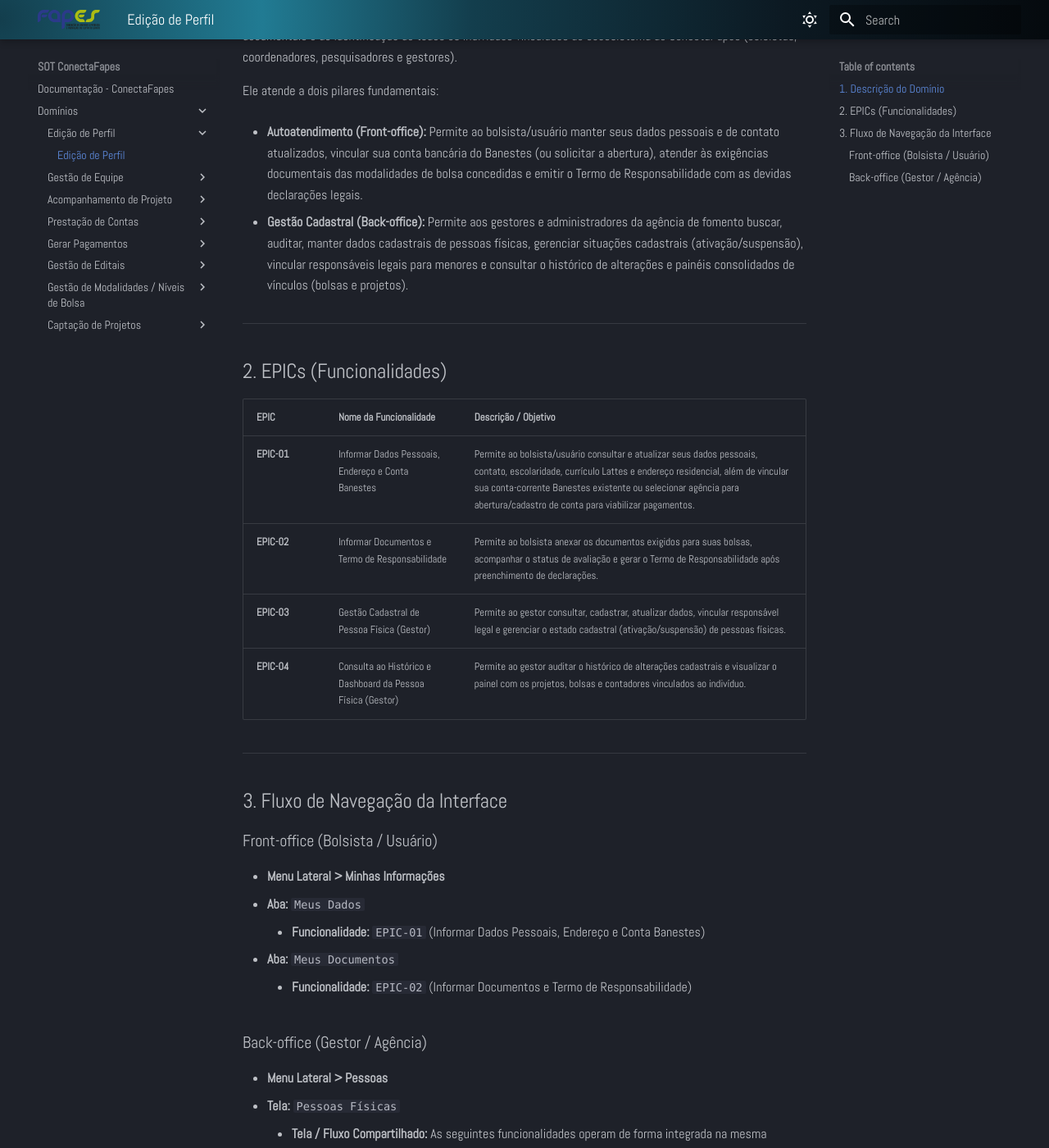
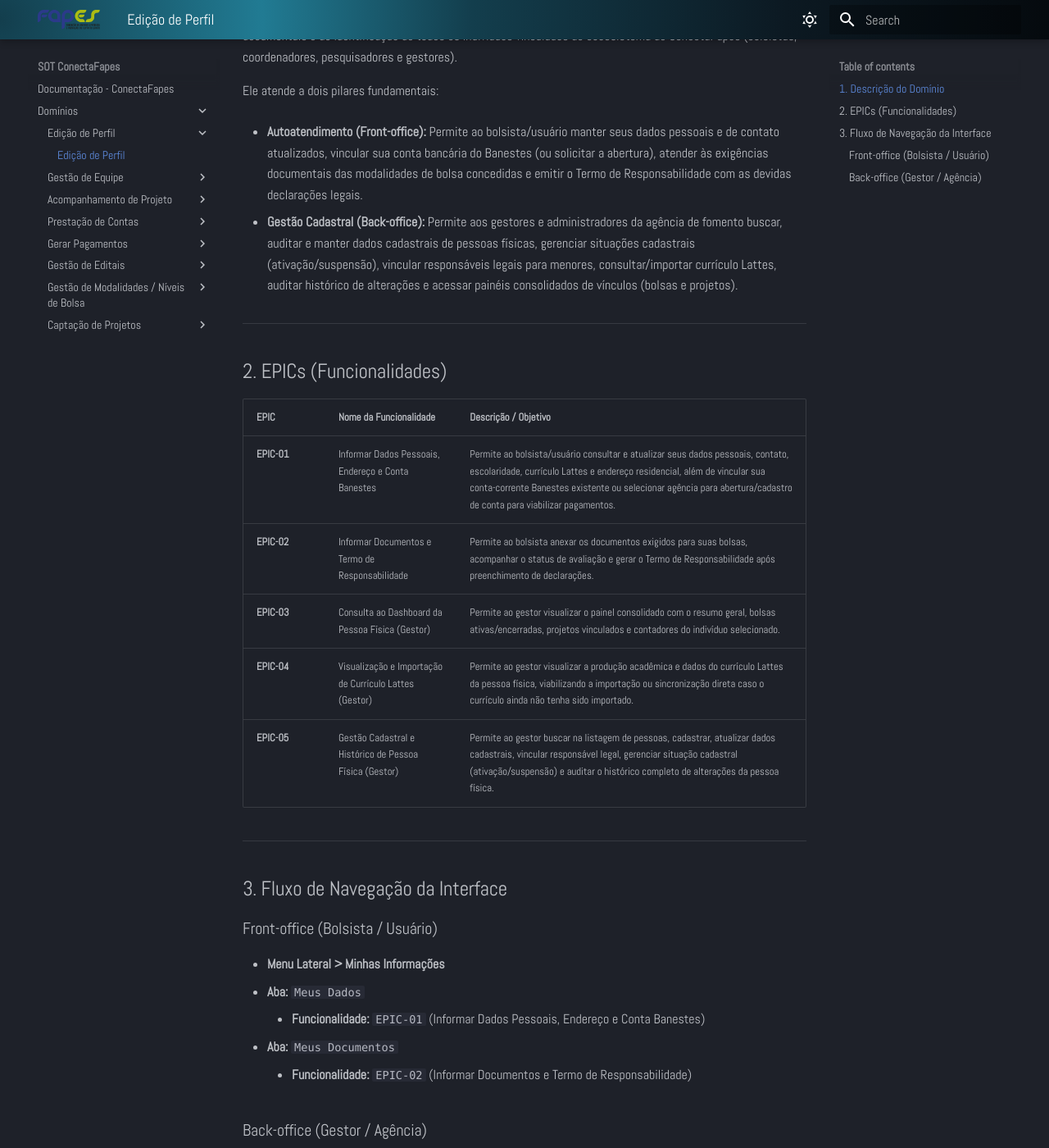
Before and after one commit to Lanaaa22/SOT, an MkDocs documentation site: the page built from docs/dominios/edicao-de-perfil/README.md, in a window 1280 px wide and 1400 px high, scrolled down 225 px. Shown: the whole window at 82% size. Built offline with MkDocs 1.6.1 and Material for MkDocs 9.7.7, drawn with Linux system fonts in a browser that asks for light colours; some web fonts are replaced; some of the changed text lies outside the part shown.

Commit message:
Alterações no Edição de Perfil + geração inicial do Acompanhamento de Projeto

```diff
--- a/docs/dominios/edicao-de-perfil/README.md
+++ b/docs/dominios/edicao-de-perfil/README.md
@@ -8,7 +8,7 @@ Ele atende a dois pilares fundamentais:
 
 - **Autoatendimento (Front-office):** Permite ao bolsista/usuário manter seus dados pessoais e de contato atualizados, vincular sua conta bancária do Banestes (ou solicitar a abertura), atender às exigências documentais das modalidades de bolsa concedidas e emitir o Termo de Responsabilidade com as devidas declarações legais.
 
-- **Gestão Cadastral (Back-office):** Permite aos gestores e administradores da agência de fomento buscar, auditar, manter dados cadastrais de pessoas físicas, gerenciar situações cadastrais (ativação/suspensão), vincular responsáveis legais para menores e consultar o histórico de alterações e painéis consolidados de vínculos (bolsas e projetos).
+- **Gestão Cadastral (Back-office):** Permite aos gestores e administradores da agência de fomento buscar, auditar e manter dados cadastrais de pessoas físicas, gerenciar situações cadastrais (ativação/suspensão), vincular responsáveis legais para menores, consultar/importar currículo Lattes, auditar histórico de alterações e acessar painéis consolidados de vínculos (bolsas e projetos).
 
 ---
 
@@ -18,8 +18,9 @@ Ele atende a dois pilares fundamentais:
 | :--- | :--- | :--- |
 | **EPIC-01** | Informar Dados Pessoais, Endereço e Conta Banestes | Permite ao bolsista/usuário consultar e atualizar seus dados pessoais, contato, escolaridade, currículo Lattes e endereço residencial, além de vincular sua conta-corrente Banestes existente ou selecionar agência para abertura/cadastro de conta para viabilizar pagamentos. |
 | **EPIC-02** | Informar Documentos e Termo de Responsabilidade | Permite ao bolsista anexar os documentos exigidos para suas bolsas, acompanhar o status de avaliação e gerar o Termo de Responsabilidade após preenchimento de declarações. |
-| **EPIC-03** | Gestão Cadastral de Pessoa Física (Gestor) | Permite ao gestor consultar, cadastrar, atualizar dados, vincular responsável legal e gerenciar o estado cadastral (ativação/suspensão) de pessoas físicas. |
-| **EPIC-04** | Consulta ao Histórico e Dashboard da Pessoa Física (Gestor) | Permite ao gestor auditar o histórico de alterações cadastrais e visualizar o painel com os projetos, bolsas e contadores vinculados ao indivíduo. |
+| **EPIC-03** | Consulta ao Dashboard da Pessoa Física (Gestor) | Permite ao gestor visualizar o painel consolidado com o resumo geral, bolsas ativas/encerradas, projetos vinculados e contadores do indivíduo selecionado. |
+| **EPIC-04** | Visualização e Importação de Currículo Lattes (Gestor) | Permite ao gestor visualizar a produção acadêmica e dados do currículo Lattes da pessoa física, viabilizando a importação ou sincronização direta caso o currículo ainda não tenha sido importado. |
+| **EPIC-05** | Gestão Cadastral e Histórico de Pessoa Física (Gestor) | Permite ao gestor buscar na listagem de pessoas, cadastrar, atualizar dados cadastrais, vincular responsável legal, gerenciar situação cadastral (ativação/suspensão) e auditar o histórico completo de alterações da pessoa física. |
 
 ---
 
@@ -35,8 +36,10 @@ Ele atende a dois pilares fundamentais:
 
 ### Back-office (Gestor / Agência)
 
-* **Menu Lateral > Pessoas**
-  * **Tela:** `Pessoas Físicas`
-    * **Tela / Fluxo Compartilhado:** As seguintes funcionalidades operam de forma integrada na mesma tela/painel de gestão da pessoa física:
-      - `EPIC-03` (Gestão Cadastral de Pessoa Física)
-      - `EPIC-04` (Consulta ao Histórico e Dashboard da Pessoa Física)
+**Menu Lateral > Pessoas**
+
+  * **Tela Principal:** `Pessoas Físicas` (Listagem geral para consulta, filtro e acesso aos registros)
+    * **Tela:** `Detalhes` (Acessada ao selecionar um indivíduo da lista)
+        * **Aba** `Dashboard`**:** `EPIC-03` (Consulta ao Dashboard da Pessoa Física)
+        * **Aba Lattes:** `EPIC-04` (Visualização e Importação de Currículo Lattes)
+        * **Aba Cadastro:** `EPIC-05` (Gestão Cadastral e Histórico de Pessoa Física)
```
Also changed, not shown: docs/dominios/acompanhamento-de-projeto/README.md (+50 -0 lines).
